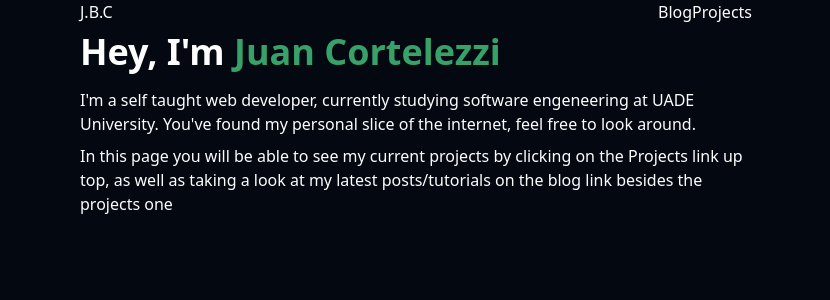
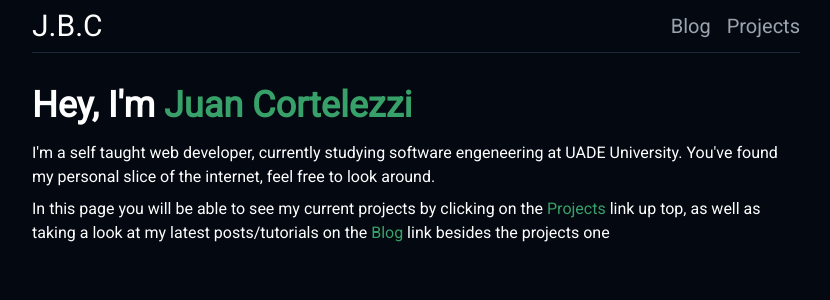
Before and after one commit to juanCortelezzi/Juans-blog-mdx-tailwind, a Next.js app: page / in a window 1280 px wide. Shown: the top 300 px of the page, without its empty margins (224-1054 px from the left). Built offline with nearby package versions, Linux system fonts and the light colour scheme.

Commit message:
homepage, navbar and layout

```diff
--- /dev/null
+++ b/src/components/center.tsx
@@ -0,0 +1,13 @@
+interface IProps {
+  tail: string;
+}
+
+const Center: React.FC<IProps> = ({ children, tail }) => {
+  return (
+    <div className={`flex flex-col justify-center items-center ${tail}`}>
+      {children}
+    </div>
+  );
+};
+
+export default Center;
--- /dev/null
+++ b/src/components/layout.tsx
@@ -0,0 +1,30 @@
+import Head from "next/head";
+import Navbar from "@components/navbar";
+import Center from "@components/center";
+
+interface IProps {
+  title: string;
+  desc: string;
+}
+
+const Layout: React.FC<IProps> = ({ children, title, desc }) => {
+  return (
+    <Center tail="mx-4">
+      <Head>
+        <title>{title}</title>
+        <meta name="description" content={desc} />
+        <link rel="icon" href="/favicon.ico" />
+      </Head>
+
+      <div className="max-w-3xl w-full">
+        <Navbar />
+
+        <div className="my-8" />
+
+        {children}
+      </div>
+    </Center>
+  );
+};
+
+export default Layout;
--- a/src/components/navbar.tsx
+++ b/src/components/navbar.tsx
@@ -1,10 +1,24 @@
+import Link from "next/link";
+
+const linkStyle =
+  "text-bgray text-xl transition duration-150 ease-in-out hover:text-bwhite";
+
+const logoStyle =
+  "font-medium text-3xl transition duration-150 ease-in-out hover:text-bgreen";
+
 const Navbar: React.FC = () => {
   return (
-    <div className="flex justify-between">
-      <a>J.B.C</a>
-      <div>
-        <a>Blog</a>
-        <a>Projects</a>
+    <div className="flex justify-between items-center py-2 border-b border-gray-800">
+      <Link href="/">
+        <a className={logoStyle}>J.B.C</a>
+      </Link>
+      <div className="flex justify-between items-center space-x-4">
+        <Link href="/blog">
+          <a className={linkStyle}>Blog</a>
+        </Link>
+        <Link href="/projects">
+          <a className={linkStyle}>Projects</a>
+        </Link>
       </div>
     </div>
   );
--- a/src/pages/_app.tsx
+++ b/src/pages/_app.tsx
@@ -1,8 +1,6 @@
 import "@styles/globals.css";
 
-import "@fontsource/roboto/300.css";
-import "@fontsource/roboto/400.css";
-import "@fontsource/roboto/700.css";
+import "@fontsource/roboto";
 
 import type { AppProps } from "next/app";
 
--- a/src/pages/index.tsx
+++ b/src/pages/index.tsx
@@ -1,42 +1,29 @@
 import type { NextPage } from "next";
-import Head from "next/head";
-import Navbar from "@components/navbar";
+import Layout from "@components/layout";
 
 const Home: NextPage = () => {
   return (
-    <div>
-      <Head>
-        <title>Create Next App</title>
-        <meta name="description" content="Generated by create next app" />
-        <link rel="icon" href="/favicon.ico" />
-      </Head>
-
-      <div className="flex flex-col items-center">
-        <div className="max-w-2xl w-full">
-          <Navbar />
-        </div>
-      </div>
-
-      <main className="flex flex-col items-center mt-2 mx-2">
-        <div className="max-w-2xl">
+    <Layout title="Bleeding-edge" desc="The Bleeding edge blog">
+      <main>
         <h1 className="text-4xl font-bold text-center sm:text-left">
           Hey, I&apos;m <span className="text-bgreen">Juan Cortelezzi</span>
         </h1>
         <div className="py-2" />
         <p>
           I&apos;m a self taught web developer, currently studying software
-            engeneering at UADE University. You&apos;ve found my personal slice
-            of the internet, feel free to look around.
+          engeneering at UADE University. You&apos;ve found my personal slice of
+          the internet, feel free to look around.
         </p>
         <div className="py-1" />
         <p>
           In this page you will be able to see my current projects by clicking
-            on the Projects link up top, as well as taking a look at my latest
-            posts/tutorials on the blog link besides the projects one
+          on the <span className="text-bgreen">Projects</span> link up top, as
+          well as taking a look at my latest posts/tutorials on the{" "}
+          <span className="text-bgreen">Blog</span> link besides the projects
+          one
         </p>
-        </div>
       </main>
-    </div>
+    </Layout>
   );
 };
 
--- a/tailwind.config.js
+++ b/tailwind.config.js
@@ -2,11 +2,15 @@ module.exports = {
   darkMode: "class",
   content: ["./src/**/*.{ts,tsx}"],
   theme: {
+    fontFamily: {
+      sans: ["Roboto", "sans-serif"],
+    },
     extend: {
       colors: {
         bblack: "#030811",
-        bwhite: "#FEFEFE",
-        bgreen: "#38A169",
+        bwhite: "#fefefe",
+        bgreen: "#38a169",
+        bgray: "#9ca3af",
       },
     },
   },
```
Lines whose indentation alone changed are shown as unchanged.
